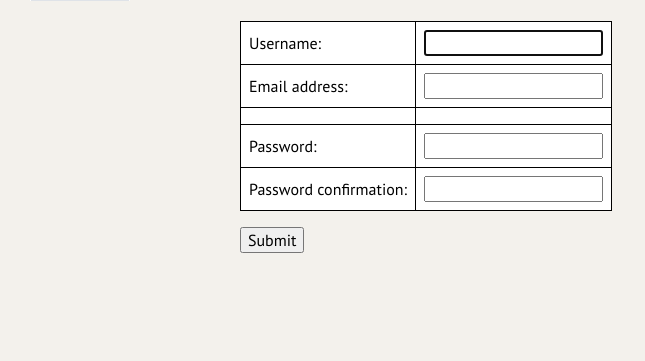
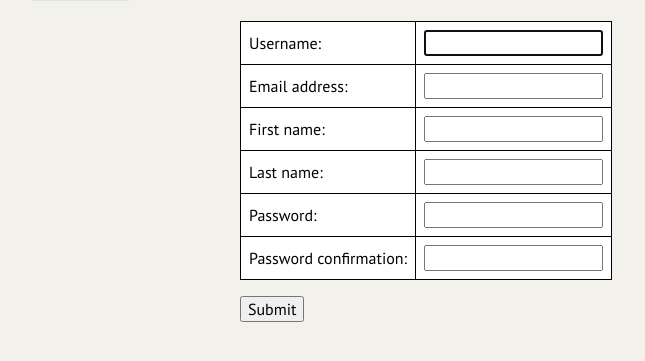
Before and after one commit to chrxr/timesheets_wagtail, a Django app: page /signup/ in a window 1280 px wide. Shown: the part 129-490 px from the top of the page, without its empty margins (0-645 px from the left). Run offline with Django 3.2, Linux system fonts and the light colour scheme; parts of the project's set-up code (start-up, migrations or seed data) failed here and were passed over; some libraries are stand-ins or nearby versions.

Commit message:
added first / lastname to account creation form

```diff
--- a/app/forms.py
+++ b/app/forms.py
@@ -26,7 +26,7 @@
 
     class Meta:
         model = User
-        fields = ['username', 'email', 'password1', 'password2']
+        fields = ['username', 'email', 'first_name', 'last_name', 'password1', 'password2']
 
     def clean_password2(self):
         password1 = self.cleaned_data.get("password1")
--- a/app/templates/registration/signupform.html
+++ b/app/templates/registration/signupform.html
@@ -27,6 +27,13 @@
         {% endif %}
     </tr>
     <tr>
+        <td>{{ form.last_name.label_tag }}</td>
+        <td>{{ form.last_name }}</td>
+        {% if form.last_name.errors %}
+        <td>{{ form.last_name.errors }}</td>
+        {% endif %}
+    </tr>
+    <tr>
         <td>{{ form.password1.label_tag }}</td>
         <td>{{ form.password1 }}</td>
         {% if form.password1.errors %}
```
